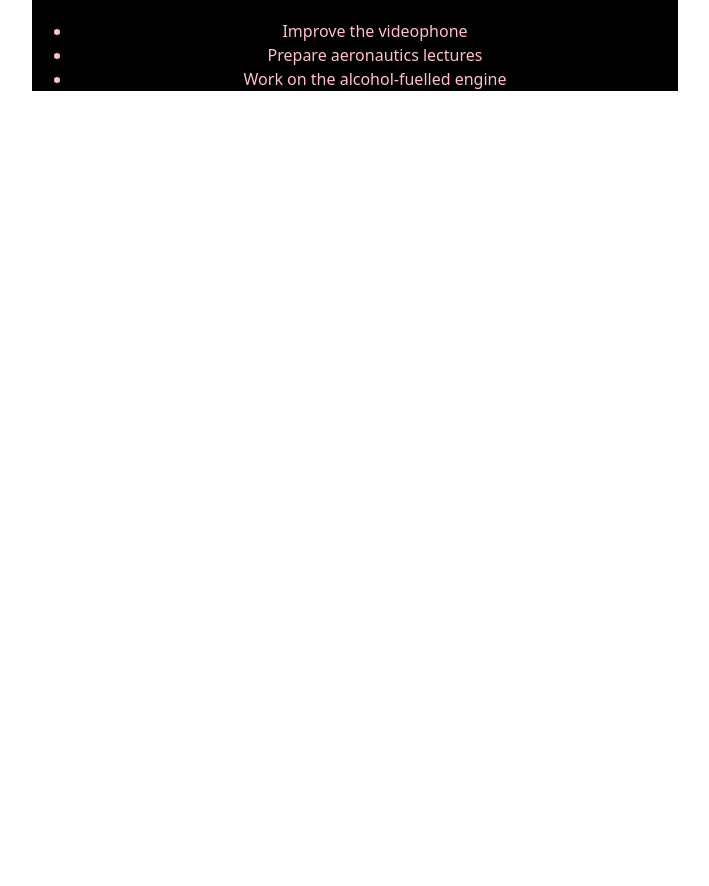
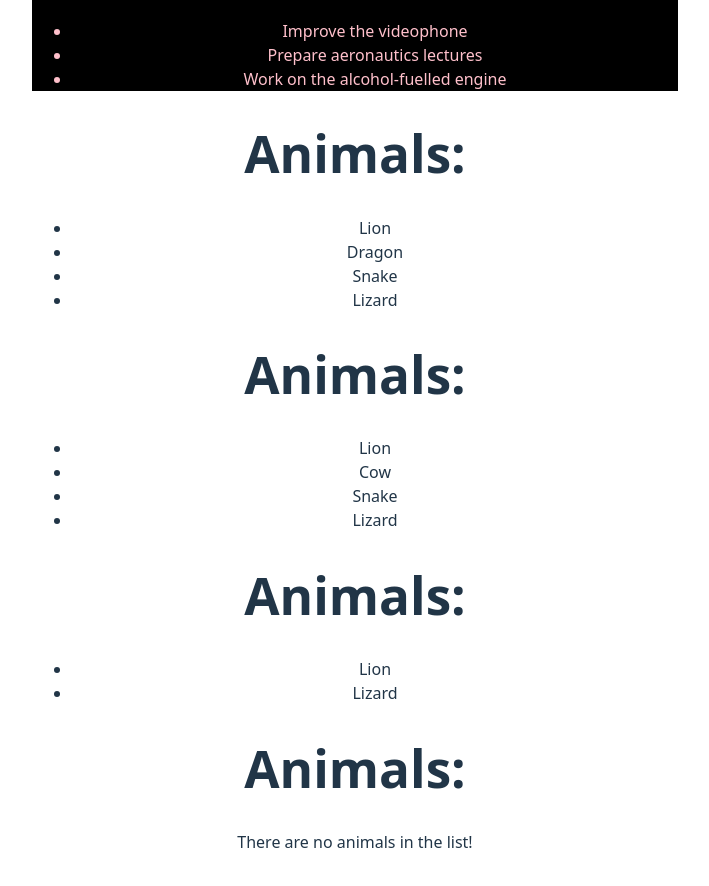
Before and after one commit to Odinsondev/my-first-react-app, a React (Vite) app: page / in a window 1280 px wide. Shown: the part 1600-2486 px from the top of the page, without its empty margins (285-994 px from the left). Before the commit the page ends 1739 px from the top, so only its background shows below. Built offline with nearby package versions, Linux system fonts and the light colour scheme.

Commit message:
Chore: practice rendering

```diff
--- a/src/Assignment.jsx
+++ b/src/Assignment.jsx
@@ -8,7 +8,7 @@ export default function Bio() {
       <div className="intro">
         <h1>Welcome to Gotham City!</h1>
       </div>
-      <p style={{                   //second pair of crly brackets is to pass an object
+      <p style={{                   //second pair of curly brackets is to pass an object
         backgroundColor: 'black',   //backgroundColor not background-color
         color: 'purple',
       }}
--- /dev/null
+++ b/src/Rendering.jsx
@@ -0,0 +1,103 @@
+export { App2, App3, App4, App5 };
+
+//rendering a list of elements
+
+function App2() {
+  const animals = ["Lion", "Dragon", "Snake", "Lizard"];
+  const animalsList = animals.map((animal) => <li key={animal}>{animal}</li>)
+  /* another way to write this is in App4 (ignore the ternary operator) */
+
+  return (
+    <div>
+      <h1>Animals: </h1>
+      <ul>
+        {animalsList}
+      </ul>
+    </div>
+  );
+}
+
+//rendering a list of components
+
+function ListItem(props) {
+  return <li>{props.animal}</li>
+}
+
+function List(props) {
+  return (
+    <ul>
+      {props.animals.map((animal) => {
+        return <ListItem key={animal} animal={animal} />;
+      })}
+    </ul>
+  );
+}
+
+function App3() {
+  const animals = ["Lion", "Cow", "Snake", "Lizard"];
+
+  return (
+    <div>
+      <h1>Animals: </h1>
+      <List animals={animals} />
+    </div>
+  );
+}
+
+//conditionally rendering
+
+function List2(props) {
+  return (
+    <ul>
+      {props.animals.map((animal) => {
+        return animal.startsWith("L") ? <li key={animal}>{animal}</li> : null;
+
+        /* another way with && operator: */
+        /* return animal.startsWith("L") && <li key={animal}>{animal}</li>; */
+
+      })}
+    </ul>
+  );
+}
+
+function App4() {
+  const animals = ["Lion", "Cow", "Snake", "Lizard"];
+
+  return (
+    <div>
+      <h1>Animals: </h1>
+      <List2 animals={animals} />
+    </div>
+  );
+}
+
+//2 if statements
+
+function List3(props) {
+  if (!props.animals) {
+    return <div>Loading...</div>;
+  }
+
+  if (props.animals.length === 0) {
+    return <div>There are no animals in the list!</div>;
+  }
+
+  return (
+    <ul>
+      {props.animals.map((animal) => {
+        return <li key={animal}>{animal}</li>;
+      })}
+    </ul>
+  );
+}
+
+function App5() {
+  const animals = [];   //if I replace the list with an empty string - no list
+
+  return (
+    <div>
+      <h1>Animals: </h1>
+      <List3 animals={animals} />   {/* if I  delete animals={animals} - no list*/}
+    </div>
+  );
+}
--- a/src/main.jsx
+++ b/src/main.jsx
@@ -6,6 +6,7 @@ import { Portrait, Vengeance} from './Greeting.jsx'
 import Test from './Test.jsx'
 import Bio from './Assignment.jsx'
 import TodoList from './Challenges.jsx'
+import { App2, App3, App4, App5 } from './Rendering.jsx'
 
 createRoot(document.getElementById('root')).render(
   <StrictMode>
@@ -14,5 +15,35 @@ createRoot(document.getElementById('root')).render(
     <Test />
     <Bio />
     <TodoList />
+    <App2 />
+    <App3 />
+    <App4 />
+    <App5 />
   </StrictMode>,
 )
+
+
+//map() reminder
+
+const array = [1, 2, 3];
+
+//1
+const array2 = array.map(someFunction);
+
+function someFunction(number) {
+  return number * 2;
+}
+
+console.log(array2);
+
+//2
+const array3 = array.map(function someFunction2(num) {
+  return num * 3;
+})
+
+console.log(array3);
+
+//3
+const array4 = array.map((num) => num * 4);
+
+console.log(array4);
```
